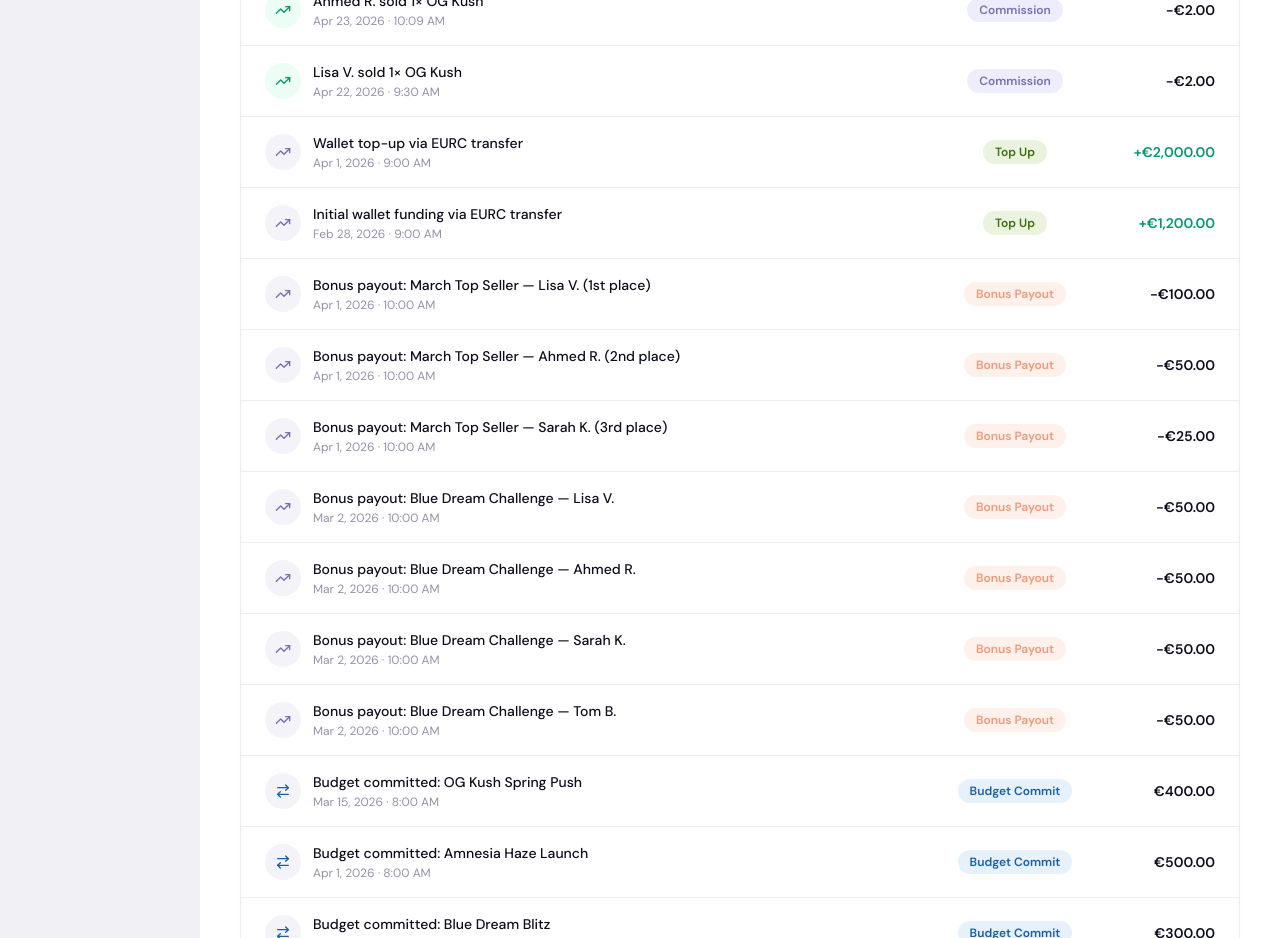
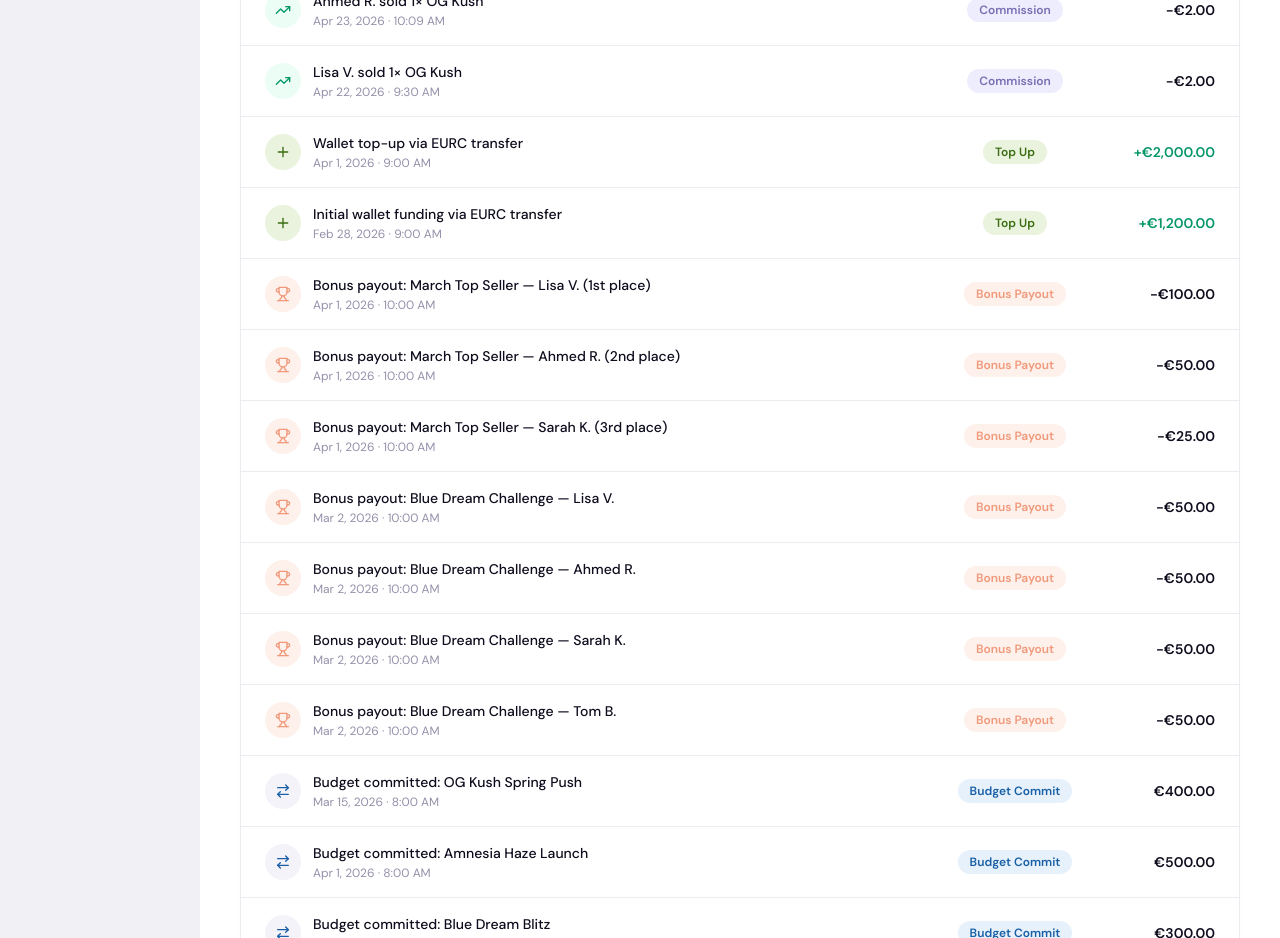
Before and after one commit to Moongrow-Technologies/Retailer-Portal, a React (Vite) app: page /wallet in a window 1280 px wide. Shown: the part 1200-2138 px from the top of the page. Built offline with nearby package versions, Linux system fonts and the light colour scheme; no server answers.

Commit message:
File changes

```diff
--- a/src/components/wallet/TransactionHistory.jsx
+++ b/src/components/wallet/TransactionHistory.jsx
@@ -1,7 +1,7 @@
 import React, { useState } from 'react';
 import { format, subDays, startOfMonth, isAfter } from 'date-fns';
 import { cn } from '@/lib/utils';
-import { TrendingUp, ArrowRightLeft } from 'lucide-react';
+import { TrendingUp, ArrowRightLeft, Trophy, Plus } from 'lucide-react';
 import { useNavigate } from 'react-router-dom';
 import { CAMPAIGNS, BONUSES, STAFF } from '@/lib/sampleData';
 
@@ -124,10 +124,17 @@ export default function TransactionHistory({ transactions }) {
                 <div className="flex items-center gap-3 min-w-0">
                   <div className={cn(
                     "w-9 h-9 rounded-full flex items-center justify-center flex-shrink-0",
-                    tx.type === 'commission' ? "bg-emerald-50" : "bg-[#F4F3FA]"
+                    tx.type === 'commission' ? "bg-emerald-50"
+                    : tx.type === 'bonus_payout' ? "bg-[#FEF0EA]"
+                    : tx.type === 'top_up' ? "bg-[#EAF3DE]"
+                    : "bg-[#F4F3FA]"
                   )}>
                     {tx.type === 'budget_commit' || tx.type === 'budget_release' ? (
                       <ArrowRightLeft className="w-4 h-4 text-[#185FA5]" />
+                    ) : tx.type === 'bonus_payout' ? (
+                      <Trophy className="w-4 h-4 text-[#F0997B]" />
+                    ) : tx.type === 'top_up' ? (
+                      <Plus className="w-4 h-4 text-[#3B6D11]" />
                     ) : (
                       <TrendingUp className={cn(
                         "w-4 h-4",
```
